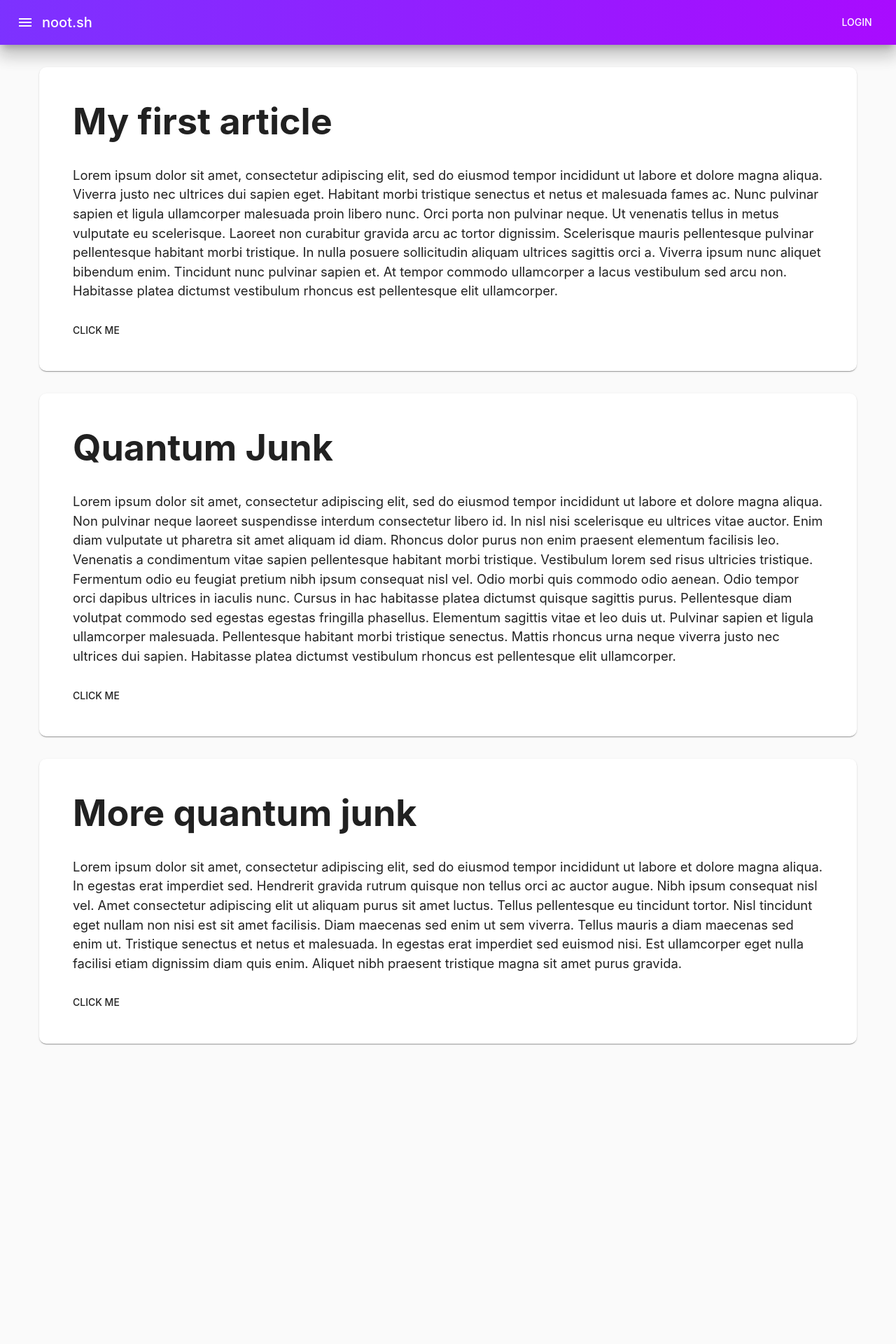
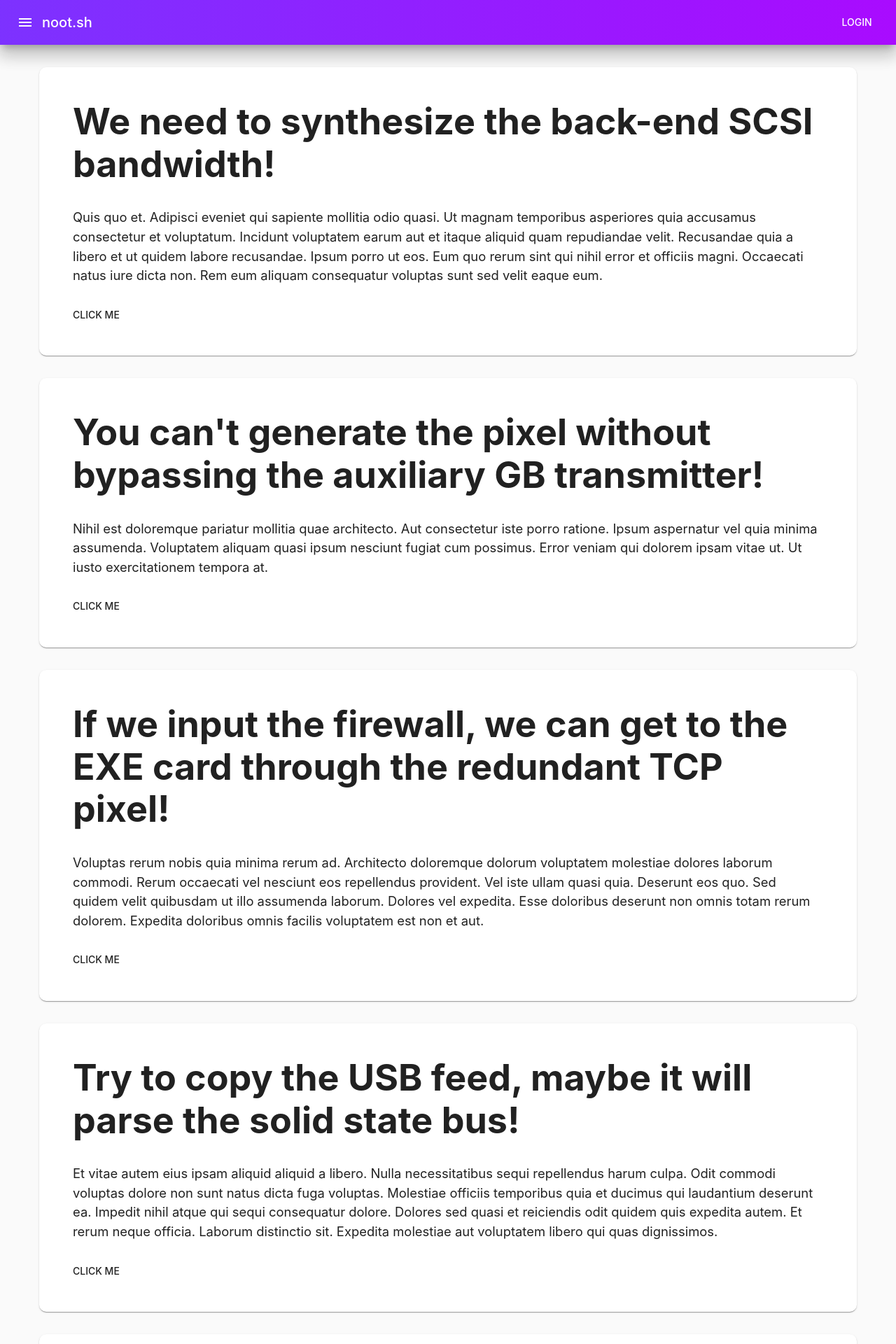
Before and after one commit to devnoot/noot.sh-website, a React (Vite) app: page / in a window 1280 px wide. Shown: the top 1920 px of the page at 70% size. Before the commit the page ends 1523 px from the top, so only its background shows below. Built offline with nearby package versions, Linux system fonts and the light colour scheme.

Commit message:
Adds fake api file Adds gh-pages dependency Adds prebuild script to clean dist Edits build script

```diff
--- a/package.json
+++ b/package.json
@@ -6,20 +6,24 @@
   "author": "devnoot <devnoot@gmail.com>",
   "scripts": {
     "start": "cross-env NODE_ENV=development parcel serve src/index.html",
-    "build": "cross-env NODE_ENV=production parcel build src/index.html"
+    "prebuild": "rm -rf dist",
+    "build": "cross-env NODE_ENV=production parcel build src/index.html --experimental-scope-hoisting"
   },
   "license": "MIT",
   "devDependencies": {
+    "@types/faker": "^5.1.2",
     "@types/material-ui": "^0.21.8",
     "@types/react": "^16.8.6",
     "@types/react-dom": "^16.9.8",
     "cross-env": "^7.0.2",
+    "gh-pages": "^3.1.0",
     "parcel-bundler": "^1.12.4",
     "typescript": "^4.0.3"
   },
   "dependencies": {
     "@material-ui/core": "^4.0.0",
     "@material-ui/icons": "^4.9.1",
+    "faker": "^5.1.0",
     "react": "^16.8.0",
     "react-dom": "^16.8.0"
   }
--- a/src/App.tsx
+++ b/src/App.tsx
@@ -1,28 +1,32 @@
-import React, { FunctionComponent } from 'react'
+import React, { useState, useEffect, FunctionComponent } from 'react'
 import { ThemeProvider, CssBaseline, Container } from '@material-ui/core'
 import { theme } from './theme'
 import { Navbar } from './Navbar'
-import { PostTitle } from './PostTitle'
 import { Post } from './Post'
+import { getPosts, T_Post } from './fakeApi'
 
 export const App: FunctionComponent = () => {
+  const [posts, setPosts] = useState<T_Post[]>([])
+  const [isLoading, setIsLoading] = useState(false)
+
+  useEffect(() => {
+    ;(async () => {
+      setIsLoading(true)
+      const data = await getPosts(20, 1500)
+      setPosts(data)
+      setIsLoading(false)
+    })()
+  }, [])
+
   return (
     <ThemeProvider theme={theme}>
       <CssBaseline />
       <Navbar />
       <Container>
-        <Post
-          title="My first article"
-          content="Lorem ipsum dolor sit amet, consectetur adipiscing elit, sed do eiusmod tempor incididunt ut labore et dolore magna aliqua. Viverra justo nec ultrices dui sapien eget. Habitant morbi tristique senectus et netus et malesuada fames ac. Nunc pulvinar sapien et ligula ullamcorper malesuada proin libero nunc. Orci porta non pulvinar neque. Ut venenatis tellus in metus vulputate eu scelerisque. Laoreet non curabitur gravida arcu ac tortor dignissim. Scelerisque mauris pellentesque pulvinar pellentesque habitant morbi tristique. In nulla posuere sollicitudin aliquam ultrices sagittis orci a. Viverra ipsum nunc aliquet bibendum enim. Tincidunt nunc pulvinar sapien et. At tempor commodo ullamcorper a lacus vestibulum sed arcu non. Habitasse platea dictumst vestibulum rhoncus est pellentesque elit ullamcorper."
-        />
-        <Post
-          title="Quantum Junk"
-          content="Lorem ipsum dolor sit amet, consectetur adipiscing elit, sed do eiusmod tempor incididunt ut labore et dolore magna aliqua. Non pulvinar neque laoreet suspendisse interdum consectetur libero id. In nisl nisi scelerisque eu ultrices vitae auctor. Enim diam vulputate ut pharetra sit amet aliquam id diam. Rhoncus dolor purus non enim praesent elementum facilisis leo. Venenatis a condimentum vitae sapien pellentesque habitant morbi tristique. Vestibulum lorem sed risus ultricies tristique. Fermentum odio eu feugiat pretium nibh ipsum consequat nisl vel. Odio morbi quis commodo odio aenean. Odio tempor orci dapibus ultrices in iaculis nunc. Cursus in hac habitasse platea dictumst quisque sagittis purus. Pellentesque diam volutpat commodo sed egestas egestas fringilla phasellus. Elementum sagittis vitae et leo duis ut. Pulvinar sapien et ligula ullamcorper malesuada. Pellentesque habitant morbi tristique senectus. Mattis rhoncus urna neque viverra justo nec ultrices dui sapien. Habitasse platea dictumst vestibulum rhoncus est pellentesque elit ullamcorper."
-        />
-        <Post
-          title="More quantum junk"
-          content="Lorem ipsum dolor sit amet, consectetur adipiscing elit, sed do eiusmod tempor incididunt ut labore et dolore magna aliqua. In egestas erat imperdiet sed. Hendrerit gravida rutrum quisque non tellus orci ac auctor augue. Nibh ipsum consequat nisl vel. Amet consectetur adipiscing elit ut aliquam purus sit amet luctus. Tellus pellentesque eu tincidunt tortor. Nisl tincidunt eget nullam non nisi est sit amet facilisis. Diam maecenas sed enim ut sem viverra. Tellus mauris a diam maecenas sed enim ut. Tristique senectus et netus et malesuada. In egestas erat imperdiet sed euismod nisi. Est ullamcorper eget nulla facilisi etiam dignissim diam quis enim. Aliquet nibh praesent tristique magna sit amet purus gravida."
-        />
+        {isLoading && <p>Loading...</p>}
+        {posts.map((post, index) => (
+          <Post key={index} title={post.title} content={post.body} />
+        ))}
       </Container>
     </ThemeProvider>
   )
--- /dev/null
+++ b/src/fakeApi.ts
@@ -0,0 +1,30 @@
+import Faker from 'faker'
+
+export type T_Post = {
+  title: string
+  author: string
+  postedOn: string | Date
+  body: string
+  id: string | number
+}
+
+export const getPosts = (
+  howMany: number,
+  loadTimeMs: number,
+): Promise<T_Post[]> =>
+  new Promise((resolve) => {
+    // Generate the posts
+    const posts: T_Post[] = []
+    for (let i = 0; i < howMany; i++) {
+      posts.push({
+        title: Faker.hacker.phrase(),
+        author: `${Faker.name.firstName()} ${Faker.name.lastName()}`,
+        postedOn: Faker.date.recent(30),
+        body: Faker.lorem.paragraphs(2),
+        id: i,
+      })
+    }
+    setTimeout(() => {
+      resolve(posts)
+    }, loadTimeMs)
+  })
```
Also changed, not shown: 1 other file (tests, documents, lock files or other folders).
